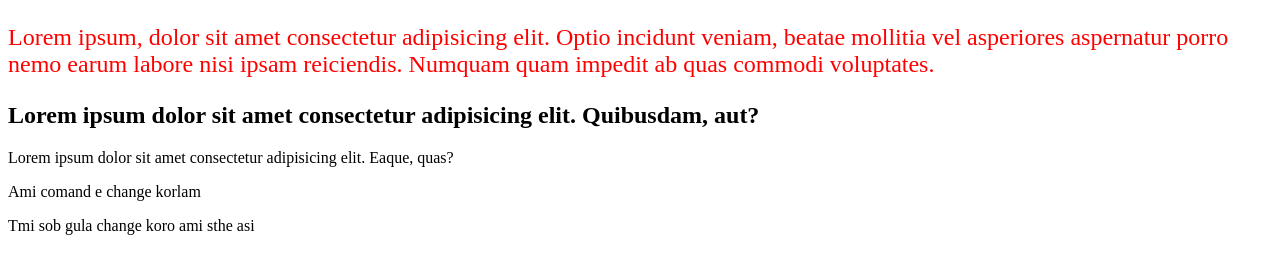
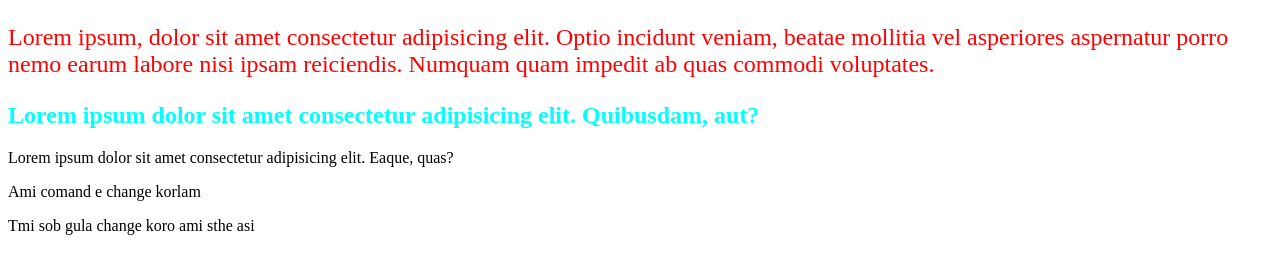
Before and after one commit to monir3355/git-project, a plain HTML site: page index.html in a window 1280 px wide. Drawn offline with Linux system fonts and the light colour scheme.

Commit message:
change color

```diff
--- a/css/style.css
+++ b/css/style.css
@@ -2,3 +2,6 @@
    font-size: 24px;
    color: red;
 }
+h2{
+   color: aqua;
+}
```
Also changed, not shown: index.html (+1 -0 lines).
